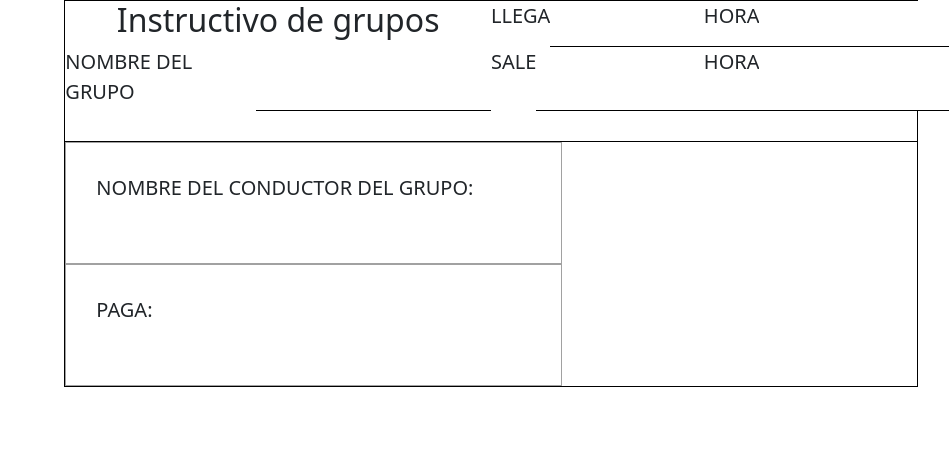
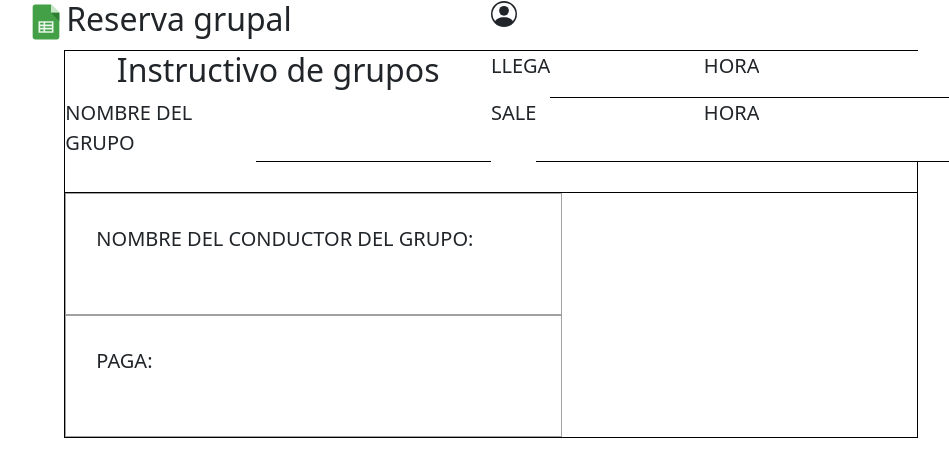
Before and after one commit to jhoncastro1/Software_Hoteleria, a React (Create React App) app in the folder Hoteleria_frontend/: page /reservacionGrupal in a window 1280 px wide. Shown: the top 476 px of the page, without its empty margins (149-1098 px from the left). Built offline with nearby package versions, Linux system fonts and the light colour scheme.

Commit message:
Formato reservacion grupal

```diff
--- a/Hoteleria_frontend/src/components/Reservacion_Grupal.js
+++ b/Hoteleria_frontend/src/components/Reservacion_Grupal.js
@@ -4,6 +4,28 @@ import "./Reservacion_Grupal.css";
 const Reservacion_Grupal = () => {
   return (
     <main>
+
+        <section className='col-lg-12 d-flex'>
+            <div className='col-lg-12 row'>
+                <div className='col-lg-6'>
+                    <h2>
+                    <svg xmlns="http://www.w3.org/2000/svg" x="0px" y="0px" width="40" height="40" viewBox="0 0 48 48">
+                    <path fill="#43a047" d="M37,45H11c-1.657,0-3-1.343-3-3V6c0-1.657,1.343-3,3-3h19l10,10v29C40,43.657,38.657,45,37,45z"></path><path fill="#c8e6c9" d="M40 13L30 13 30 3z"></path><path fill="#2e7d32" d="M30 13L40 23 40 13z"></path><path fill="#e8f5e9" d="M31,23H17h-2v2v2v2v2v2v2v2h18v-2v-2v-2v-2v-2v-2v-2H31z M17,25h4v2h-4V25z M17,29h4v2h-4V29z M17,33h4v2h-4V33z M31,35h-8v-2h8V35z M31,31h-8v-2h8V31z M31,27h-8v-2h8V27z"></path>
+                    </svg>
+                        Reserva grupal
+                    </h2>
+                </div>
+                <div className='col-lg-6'>
+
+                    <svg xmlns="http://www.w3.org/2000/svg" width="26" height="26" fill="currentColor" class="bi bi-person-circle" viewBox="0 0 16 16">
+                    <path d="M11 6a3 3 0 1 1-6 0 3 3 0 0 1 6 0z"/>
+                    <path fill-rule="evenodd" d="M0 8a8 8 0 1 1 16 0A8 8 0 0 1 0 8zm8-7a7 7 0 0 0-5.468 11.37C3.242 11.226 4.805 10 8 10s4.757 1.225 5.468 2.37A7 7 0 0 0 8 1z"/>
+                    </svg>
+                </div>
+            </div>
+
+
+        </section>
         <section className='col-lg-12 d-flex justify-content-center'>
             <div className='col-lg-8  border_special '>
                 <div className='col-lg-12 d-flex'>
```
